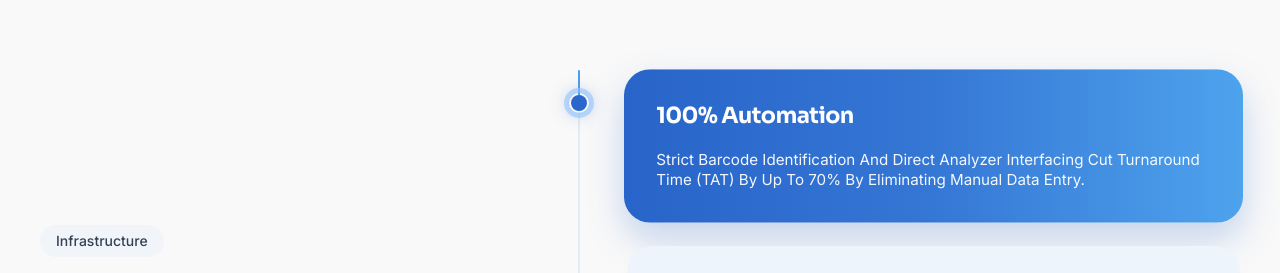
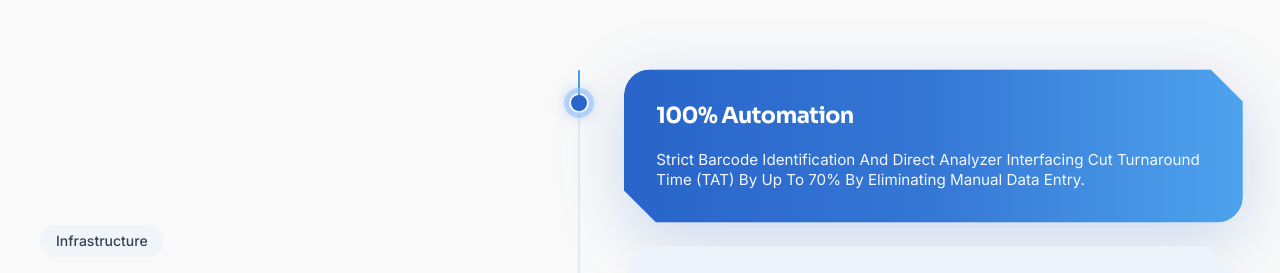
Before and after one commit to TBTBAgency/WebsiteDiagnova, a Next.js app: page / in a window 1280 px wide. Shown: the part 4037-4310 px from the top of the page. Built offline with nearby package versions, Linux system fonts and the light colour scheme; no server answers.

Commit message:
feat: update card geometry with diagonal chamfered corners in comparison and infrastructure sections

```diff
--- a/components/sections/ComparisonSection.tsx
+++ b/components/sections/ComparisonSection.tsx
@@ -137,9 +137,13 @@ export function ComparisonSection() {
           <div className="grid grid-cols-1 gap-6 lg:grid-cols-2 lg:gap-8 items-stretch">
             {/* Left Card: 6 Kekurangan LIS di Indonesia (Neutral / Conventional) */}
             <div
-              className={`relative flex flex-col justify-between rounded-[24px] sm:rounded-[30px] bg-[#F5F7FA] border border-slate-200/90 p-6 sm:p-7 lg:p-8 shadow-sm transition-all duration-700 ease-out ${isVisible ? "opacity-100 translate-y-0" : "opacity-0 translate-y-6"
+              className={`relative flex flex-col justify-between rounded-tl-[28px] sm:rounded-tl-[36px] rounded-br-[28px] sm:rounded-br-[36px] bg-[#F5F7FA] border border-slate-200/90 p-6 sm:p-7 lg:p-8 shadow-sm transition-all duration-700 ease-out overflow-hidden ${isVisible ? "opacity-100 translate-y-0" : "opacity-0 translate-y-6"
                 }`}
-              style={{ transitionDelay: isVisible ? "100ms" : "0ms" }}
+              style={{
+                transitionDelay: isVisible ? "100ms" : "0ms",
+                clipPath:
+                  "polygon(0 0, calc(100% - 44px) 0, 100% 44px, 100% 100%, 44px 100%, 0 calc(100% - 44px))",
+              }}
             >
               <div>
                 {/* Badge */}
@@ -195,9 +199,13 @@ export function ComparisonSection() {
 
             {/* Right Card: 6 Keunggulan Diagnova (Vibrant Diagnova Blue) */}
             <div
-              className={`relative flex flex-col justify-between rounded-[24px] sm:rounded-[30px] bg-gradient-to-br from-[#275EA8] via-[#2E68B4] to-[#1C478B] p-6 sm:p-7 lg:p-8 text-white shadow-xl shadow-[#2E68B4]/20 overflow-hidden transition-all duration-700 ease-out ${isVisible ? "opacity-100 translate-y-0" : "opacity-0 translate-y-6"
+              className={`relative flex flex-col justify-between rounded-tl-[28px] sm:rounded-tl-[36px] rounded-br-[28px] sm:rounded-br-[36px] bg-gradient-to-br from-[#275EA8] via-[#2E68B4] to-[#1C478B] p-6 sm:p-7 lg:p-8 text-white shadow-xl shadow-[#2E68B4]/20 overflow-hidden transition-all duration-700 ease-out ${isVisible ? "opacity-100 translate-y-0" : "opacity-0 translate-y-6"
                 }`}
-              style={{ transitionDelay: isVisible ? "200ms" : "0ms" }}
+              style={{
+                transitionDelay: isVisible ? "200ms" : "0ms",
+                clipPath:
+                  "polygon(0 0, calc(100% - 44px) 0, 100% 44px, 100% 100%, 44px 100%, 0 calc(100% - 44px))",
+              }}
             >
               {/* Subtle ambient light reflections */}
               <div className="pointer-events-none absolute -top-24 -right-24 h-72 w-72 rounded-full bg-[#56ADE2]/25 blur-[60px]" />
--- a/components/sections/InfrastructureSection.tsx
+++ b/components/sections/InfrastructureSection.tsx
@@ -274,18 +274,25 @@ export function InfrastructureSection() {
                         cardRefs.current[idx] = el;
                       }}
                       onClick={() => scrollToStep(idx)}
-                      className={`relative overflow-hidden cursor-pointer rounded-[22px] sm:rounded-[26px] p-6 sm:p-7 lg:p-8 transition-all duration-600 ease-out select-text ${
+                      className={`relative cursor-pointer transition-all duration-600 ease-out select-text ${
                         isActive
-                          ? "shadow-[0_16px_36px_rgba(40,100,201,0.25)] scale-[1.01]"
-                          : "hover:bg-[#E4EFFB]/80 shadow-[0_4px_16px_rgba(0,0,0,0.02)] scale-100"
+                          ? "drop-shadow-[0_16px_32px_rgba(40,100,201,0.22)] scale-[1.01]"
+                          : "hover:scale-[1.005] drop-shadow-[0_4px_16px_rgba(0,0,0,0.02)] scale-100"
                       }`}
                     >
+                      <div
+                        className="relative overflow-hidden p-6 sm:p-7 lg:p-8 rounded-tl-[22px] sm:rounded-tl-[26px] rounded-br-[22px] sm:rounded-br-[26px]"
+                        style={{
+                          clipPath:
+                            "polygon(0 0, calc(100% - 32px) 0, 100% 32px, 100% 100%, 32px 100%, 0 calc(100% - 32px))",
+                        }}
+                      >
                         {/* Inactive Soft Pastel Base Layer */}
-                      <div className="absolute inset-0 bg-[#EDF4FC] transition-colors duration-600" />
+                        <div className="absolute inset-0 bg-[#EDF4FC] rounded-tl-[22px] sm:rounded-tl-[26px] rounded-br-[22px] sm:rounded-br-[26px] transition-colors duration-600" />
 
                         {/* Active Vibrant Gradient Layer: Silky smooth opacity cross-fade */}
                         <div
-                        className={`absolute inset-0 bg-gradient-to-r from-[#2864C9] via-[#3577D5] to-[#4EA3ED] transition-opacity duration-600 ease-out ${
+                          className={`absolute inset-0 bg-gradient-to-r from-[#2864C9] via-[#3577D5] to-[#4EA3ED] rounded-tl-[22px] sm:rounded-tl-[26px] rounded-br-[22px] sm:rounded-br-[26px] transition-opacity duration-600 ease-out ${
                             isActive ? "opacity-100" : "opacity-0 pointer-events-none"
                           }`}
                         />
@@ -308,6 +315,7 @@ export function InfrastructureSection() {
                           </p>
                         </div>
                       </div>
+                    </div>
                   );
                 })}
               </div>
```
Lines whose indentation alone changed are shown as unchanged.
